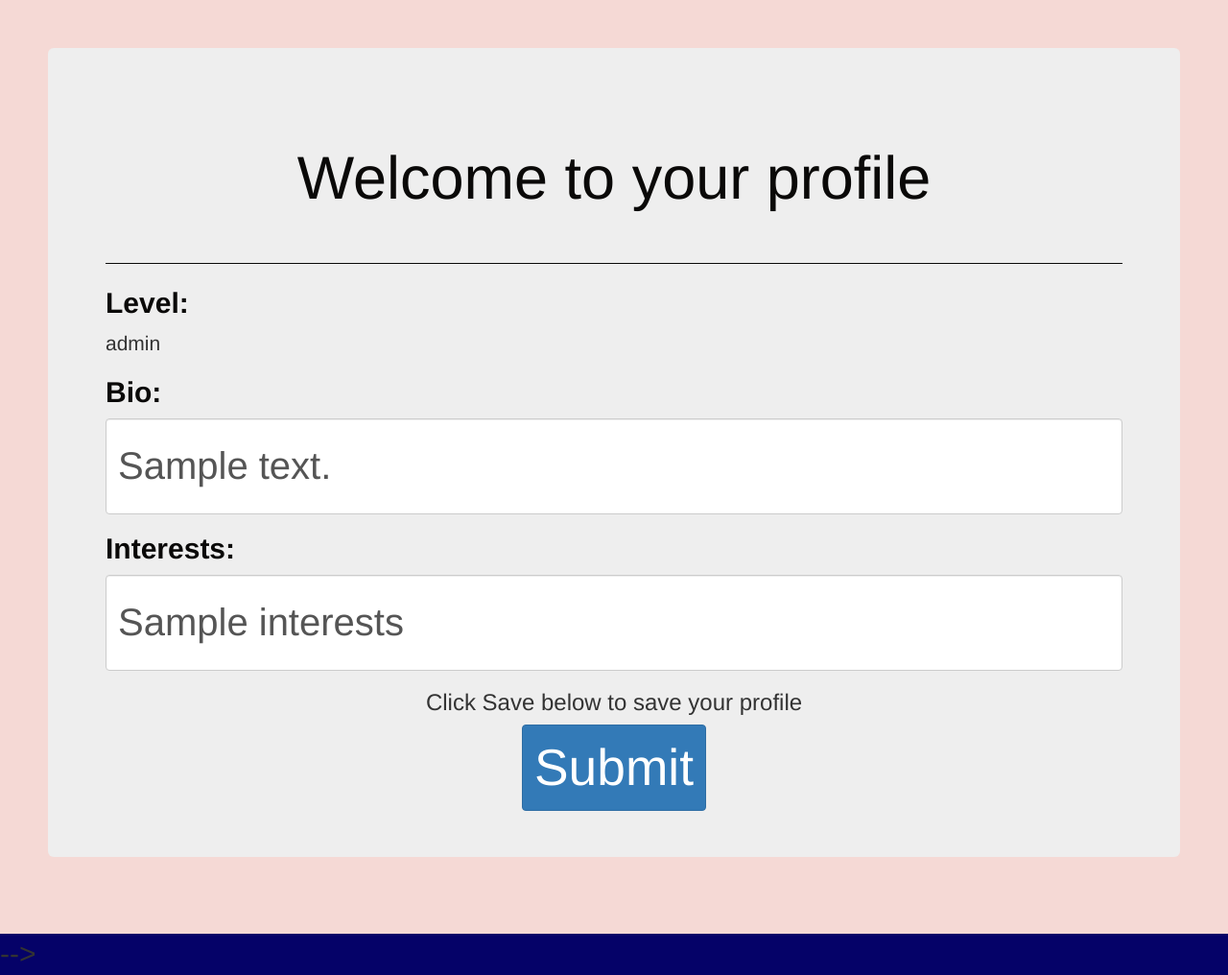
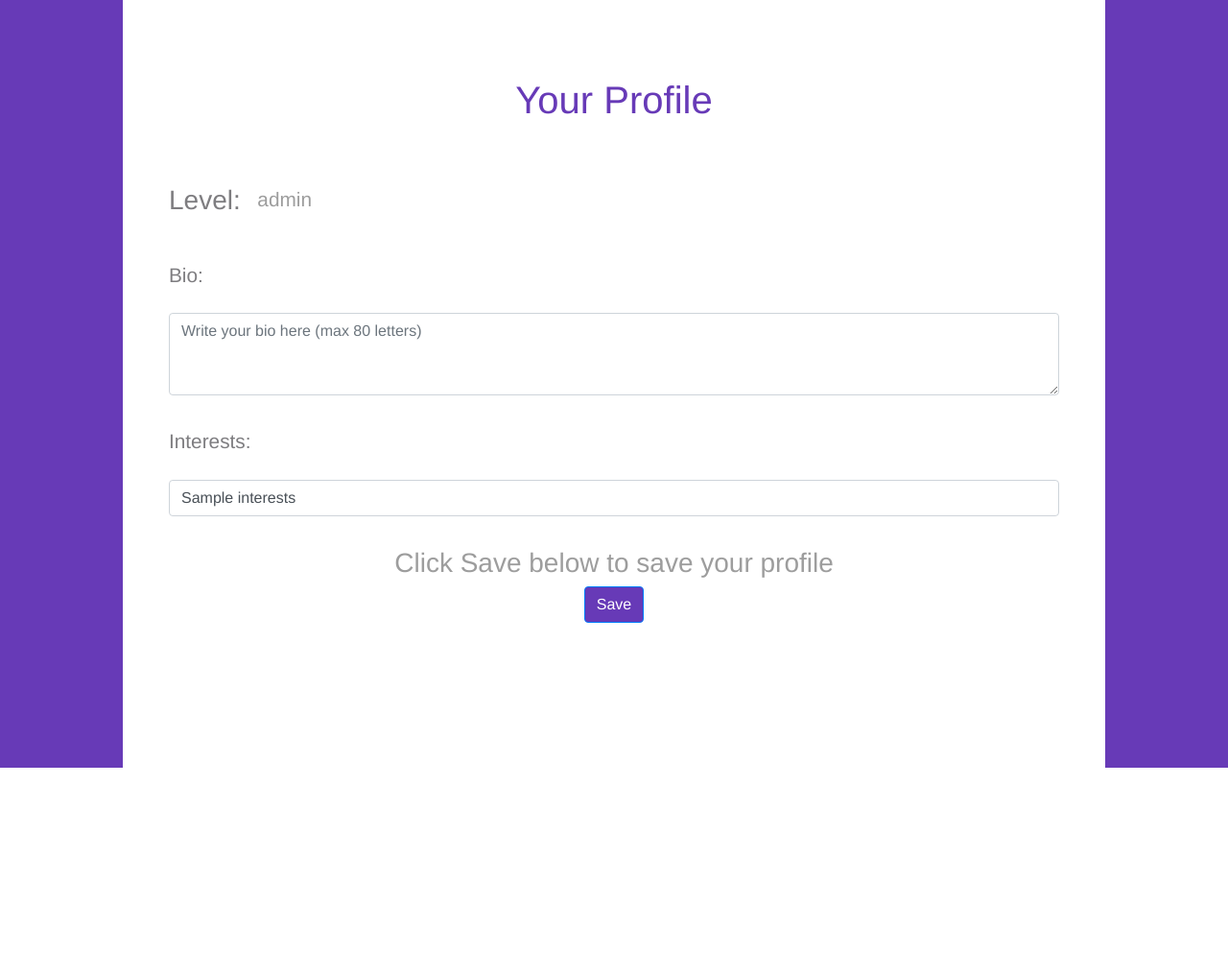
Before and after one commit to mayukh18/BlindChat, a Flask app: template templates/profile.html in a window 1280 px wide. Shown: the whole page at 96% size. After the commit the page ends 800 px from the top, so only its background shows below. Run offline with Flask 2, Linux system fonts and the light colour scheme; the template is opened without the code that fills it: most values are stand-ins (such as "Sample title", 1, 10 or a date in 2020); some libraries are stand-ins or nearby versions.

Commit message:
Pretify profile.html

```diff
--- a/templates/profile.css
+++ b/templates/profile.css
@@ -1,3 +1,73 @@
-.container-fluid{
-	background: #f5d9d5;
+body{
+	font-size: 1.3rem;
+	color: #9d9d9d;
+	font-family: helvetica;
+	background-color: #673ab7;
 }
+
+.container{
+	min-width: 554px;
+	max-width: 80%;
+	min-height: 100vh;
+	padding: 3rem;
+	background-color: white;
+}
+
+.btn, .btn-primary, .btn-default{
+	background-color: #673ab7 !important;
+}
+
+.btn:hover, .btn-primary:hover, .btn-default:hover{
+	background-color: white !important;
+	border: solid 2px #673ab7;
+	color: #673ab7;
+}
+
+.form-control:focus, .btn:focus{
+	  border-color: #673ab7;
+  box-shadow: inset 0 1px 1px #673ab7, 0 0 8px #673ab7;
+}
+
+h1{
+	margin: auto;
+	text-align: center;
+	padding: 2rem;
+	color: #673ab7;
+}
+
+h3{
+	padding: 0 !important;
+}
+
+p{
+	padding: 0px;
+}
+
+.dark-grey{
+	color: #7e7d80;
+}
+
+.level, .form-group{
+	margin: 2rem 0;
+}
+
+@media (max-width: @screen-md) {
+    body{
+    	font-size: 10em;
+    }
+
+    .container{
+    	max-height: 100vh;
+    }
+
+    textarea{
+    	height: 10em;
+    }
+}
+
+@media (max-width: @screen-sm) {
+    body{font-size: 7em;}
+    textarea{
+    	height: 10em;
+    }
+}
--- a/templates/profile.html
+++ b/templates/profile.html
@@ -4,7 +4,7 @@
 <head>
 	<meta charset="UTF-8">
 	<title>Profile</title>
-	<link rel="stylesheet" href="https://maxcdn.bootstrapcdn.com/bootstrap/3.3.7/css/bootstrap.min.css">
+	<link rel="stylesheet" href="https://stackpath.bootstrapcdn.com/bootstrap/4.1.3/css/bootstrap.min.css" integrity="sha384-MCw98/SFnGE8fJT3GXwEOngsV7Zt27NXFoaoApmYm81iuXoPkFOJwJ8ERdknLPMO" crossorigin="anonymous">
 	<link rel="stylesheet" type="text/css" href="profile.css">
 
 	<!-- jQuery library -->
@@ -14,7 +14,7 @@
 	<script src="https://maxcdn.bootstrapcdn.com/bootstrap/3.3.7/js/bootstrap.min.js"></script>
 </head>
 
-<body style="font-size:3em;background-color:#050268;">
+<body>
 
 	<div id="fb-root"></div>
 
@@ -50,41 +50,37 @@
 		}
 	</script>
 <!--Html code starts here-->
+	<div class="container">
+		<h1 class = "col-lg-6 col-md-8 col-sm-12">Your Profile</h1>
 
-	<div class="container-fluid" style="padding: 50px;padding-left: 50px;">
-		<div class="jumbotron">
-			<div class="row">
-				<div class="col-lg-12">
+		<div class="level row">
+			<h3 class = "col-lg-1 col-md-3 col-sm-3 dark-grey">Level: </h3>
+			<p class = "col-lg-10 col-md-8 col-sm-8">{{ Level }}</p>
+		</div>
+
 		<form id="xxx" method="post">
 			<div class="form-group">
-							<h1 class="text-center" style="margin:5%;color: #0A0908;">Welcome to your profile</h1>
-							<hr style="width: 100%; color:#0A0908; height: 1px; background-color:#0A0908;" />
-							<label style="color:#0A0908;">
-								Level:
-							</label>
-							<p>{{ level }}</p>
+				<label for="bio"><p class="dark-grey">Bio:</p></label>
+				<!-- <input type="text" name="bio" class="form-control" value="{{ bio }}" placeholder="Write your bio here (max 80 letters)"> -->
+				<textarea name="bio" class="form-control" value="{{bio}}" placeholder="Write your bio here (max 80 letters)" maxlength="80" rows="3"></textarea>
 			</div>
+
 			<div class="form-group">
-							<label for="bio" style="color:#0A0908;">Bio:</label>
-							<input type="text" name="bio" class="form-control" value="{{ bio }}"  placeholder="Write your bio here (max 80 letters)" style="height:100px;font-size:30pt" />
+				<label for="interests"><p class="dark-grey">Interests:</p></label>
+				<input type="text" name="interests" class="form-control" value="{{ interests }}" placeholder="Enter upto 3 interests separated by commas">
 			</div>
-						<div class="form-group">
-							<label for="interests" style="color:#0A0908;">Interests:</label>
-							<input type="text" name="interests" class="form-control" value="{{ interests }}" style="height:100px;font-size:30pt" placeholder="Enter upto 3 interests separated by commas"/>
-						</div>
-						<input type="hidden" id="idd" name="psid" value="{{ id }}" />
+
+			<input type="hidden" id="idd" name="psid" value="{{ id }}">
+
 			<div class="text-center">
 				<h3>Click Save below to save your profile</h3>
-							<input type="submit" value="Submit" class="btn btn-default btn-primary" style="height:90px;font-size:40pt;">
+				<input type="submit" value="Save" class="btn btn-default btn-primary">
 			</div>
 		</form>
 	</div>
-			</div>
-		</div>
-<!--Html ends here-->
-	</div>
 
 
-</body>-->
+
+</body>
 
 </html>
```
Lines whose indentation alone changed are shown as unchanged.
